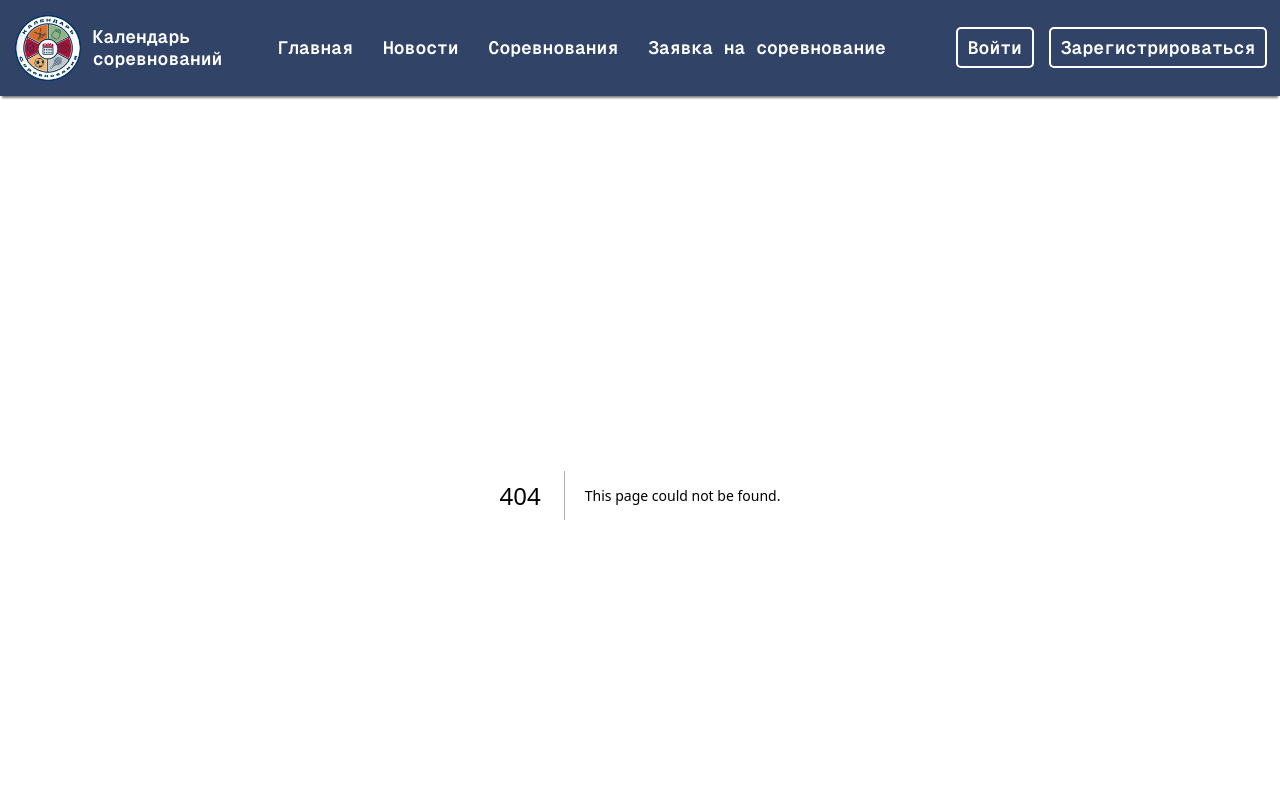
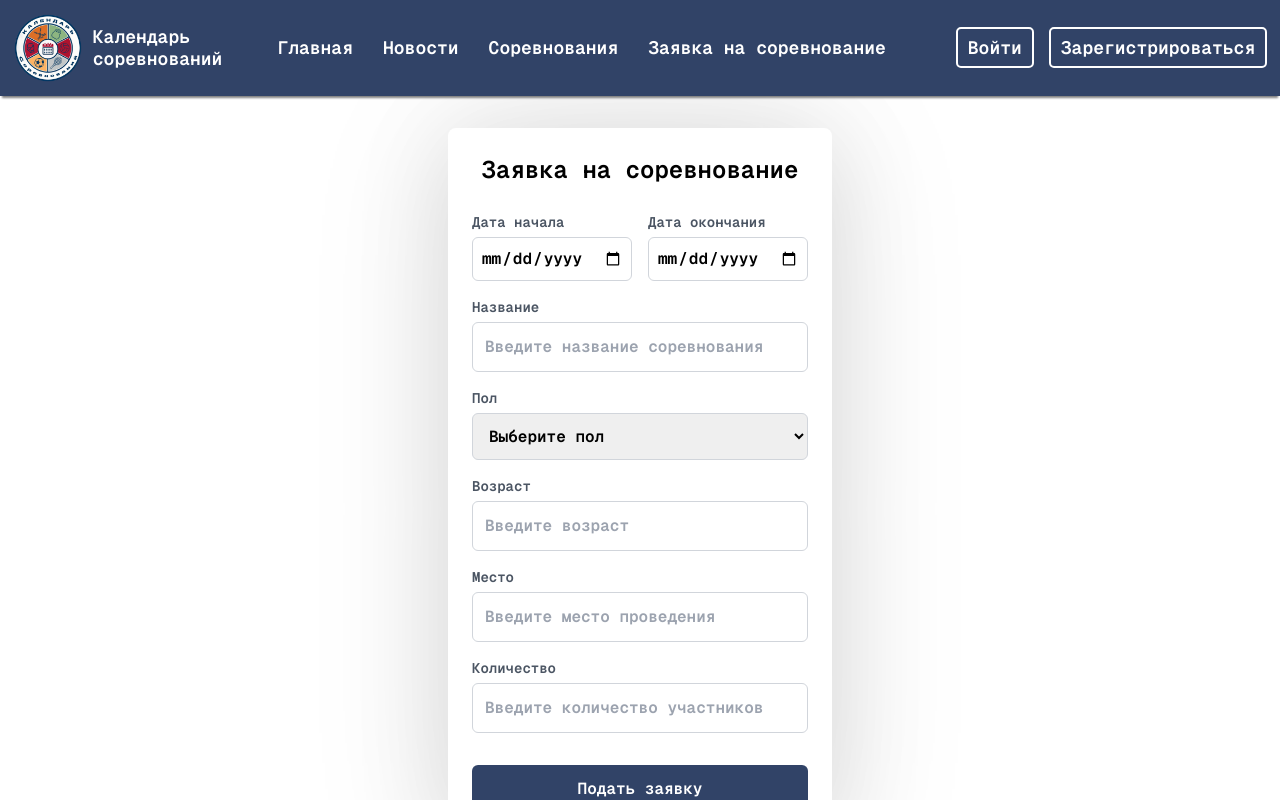
Before and after one commit to Fr1iix/calendar, a Next.js app in the folder client/: page /zayav_sorev in a window 1280 px wide. Before the commit this address had no page. Shown: the top 800 px of the page. Built offline with nearby package versions, Linux system fonts and the light colour scheme.

Commit message:
заявки на соревнования

```diff
--- a/client/src/app/Header/Header.tsx
+++ b/client/src/app/Header/Header.tsx
@@ -36,7 +36,7 @@ export default function Header() {
                     <Link href="/" className={styles.text}>Главная</Link>
                     <Link href="/news" className={styles.text}>Новости</Link>
                     <Link href="/CompetitionCalendar" className={styles.text}>Соревнования</Link>
-                    <Link href="/application" className={styles.text}>Заявка на соревнование</Link>
+                    <Link href="/zayav_sorev" className={styles.text}>Заявка на соревнование</Link>
                 </nav>
 
                 <div className={styles.authButtons}>
@@ -92,7 +92,7 @@ export default function Header() {
                     <Link href="/" className={styles.mobileLink} onClick={handleLinkClick}>Главная</Link>
                     <Link href="/news" className={styles.mobileLink} onClick={handleLinkClick}>Новости</Link>
                     <Link href="/CompetitionCalendar" className={styles.mobileLink} onClick={handleLinkClick}>Соревнования</Link>
-                    <Link href="/user" className={styles.mobileLink} onClick={handleLinkClick}>Ближайшие соревнования</Link>
+                    <Link href="/zayav_sorev" className={styles.text}>Заявка на соревнование</Link>
 
                     {user ? (
                         <>
--- /dev/null
+++ b/client/src/app/zayav_sorev/ZayavSorev.module.css
@@ -0,0 +1,81 @@
+.container {
+    max-width: 40rem;
+    margin: 2rem auto 0;
+    padding: 1.5rem;
+    background-color: #fff;
+    border-radius: 0.5rem;
+    box-shadow: 0 6px 100px rgba(0, 0, 0, 0.1), 0 10px 150px rgba(0, 0, 0, 0.1);
+}
+
+/* Заголовок */
+.title {
+    font-size: 1.5rem;
+    font-weight: bold;
+    text-align: center;
+    margin-bottom: 1.5rem;
+}
+
+/* Стили для формы */
+.form {
+    display: grid;
+    gap: 1rem;
+}
+
+.dateContainer {
+    display: flex;
+    gap: 1rem;
+    width: 100%;
+}
+
+.dateContainer .formGroup {
+    flex: 1;
+}
+
+.formGroup {
+    display: flex;
+    flex-direction: column;
+}
+
+.label {
+    font-size: 0.875rem;
+    font-weight: 500;
+    color: #4b5563;
+    margin-bottom: 0.25rem;
+}
+
+.input, .select {
+    padding: 0.75rem; /* Увеличил отступы внутри поля */
+    border: 1px solid #d1d5db;
+    border-radius: 0.375rem;
+    width: 100%;
+    transition: border-color 0.2s;
+    font-size: 1rem; /* Увеличил размер шрифта */
+}
+
+.dateContainer .input, .dateContainer .select {
+    padding: 0.5rem; /* Для полей даты можно оставить стандартные отступы */
+}
+
+.input:focus, .select:focus {
+    outline: none;
+    border-color: #314367;
+    box-shadow: 0 0 0 2px rgb(49, 67, 103);
+}
+
+/* Кнопка сохранения */
+.submitButton {
+    width: 100%;
+    padding: 0.75rem;
+    background-color: #314367;
+    color: white;
+    border-radius: 0.375rem;
+    font-weight: 600;
+    text-align: center;
+    cursor: pointer;
+    transition: background-color 0.2s;
+    margin-top: 1rem;
+}
+
+.submitButton:hover {
+    background-color: #2c3b5a;
+}
--- /dev/null
+++ b/client/src/app/zayav_sorev/page.tsx
@@ -0,0 +1,154 @@
+'use client'
+import React, { useState } from 'react';
+import styles from './ZayavSorev.module.css';
+
+const ZayavSorev = () => {
+    const [formData, setFormData] = useState({
+        dateStart: '',
+        dateEnd: '',
+        name: '',
+        gender: '',
+        age: '',
+        place: '',
+        quantity: ''
+    });
+
+    const handleInputChange = (e: React.ChangeEvent<HTMLInputElement | HTMLSelectElement>) => {
+        const { name, value } = e.target;
+        setFormData(prev => ({
+            ...prev,
+            [name]: value
+        }));
+    };
+
+    const handleSubmit = (e: React.FormEvent<HTMLFormElement>) => {
+        e.preventDefault();
+        console.log('Данные заявки:', formData);
+        // Здесь можно добавить логику отправки данных на сервер
+    };
+
+    return (
+        <div className={styles.container}>
+            <h2 className={styles.title}>Заявка на соревнование</h2>
+
+            <form onSubmit={handleSubmit} className={styles.form}>
+                <div className={styles.dateContainer}>
+                    <div className={styles.formGroup}>
+                        <label htmlFor="dateStart" className={styles.label}>
+                            Дата начала
+                        </label>
+                        <input
+                            type="date"
+                            id="dateStart"
+                            name="dateStart"
+                            value={formData.dateStart}
+                            onChange={handleInputChange}
+                            className={styles.input}
+                        />
+                    </div>
+
+                    <div className={styles.formGroup}>
+                        <label htmlFor="dateEnd" className={styles.label}>
+                            Дата окончания
+                        </label>
+                        <input
+                            type="date"
+                            id="dateEnd"
+                            name="dateEnd"
+                            value={formData.dateEnd}
+                            onChange={handleInputChange}
+                            className={styles.input}
+                        />
+                    </div>
+                </div>
+
+                <div className={styles.formGroup}>
+                    <label htmlFor="name" className={styles.label}>
+                        Название
+                    </label>
+                    <input
+                        type="text"
+                        id="name"
+                        name="name"
+                        value={formData.name}
+                        onChange={handleInputChange}
+                        className={styles.input}
+                        placeholder="Введите название соревнования"
+                    />
+                </div>
+
+                <div className={styles.formGroup}>
+                    <label htmlFor="gender" className={styles.label}>
+                        Пол
+                    </label>
+                    <select
+                        id="gender"
+                        name="gender"
+                        value={formData.gender}
+                        onChange={handleInputChange}
+                        className={styles.select}
+                    >
+                        <option value="">Выберите пол</option>
+                        <option value="male">Мужской</option>
+                        <option value="female">Женский</option>
+                        <option value="mixed">Смешанный</option>
+                    </select>
+                </div>
+
+                <div className={styles.formGroup}>
+                    <label htmlFor="age" className={styles.label}>
+                        Возраст
+                    </label>
+                    <input
+                        type="number"
+                        id="age"
+                        name="age"
+                        value={formData.age}
+                        onChange={handleInputChange}
+                        className={styles.input}
+                        placeholder="Введите возраст"
+                    />
+                </div>
+
+                <div className={styles.formGroup}>
+                    <label htmlFor="place" className={styles.label}>
+                        Место
+                    </label>
+                    <input
+                        type="text"
+                        id="place"
+                        name="place"
+                        value={formData.place}
+                        onChange={handleInputChange}
+                        className={styles.input}
+                        placeholder="Введите место проведения"
+                    />
+                </div>
+
+                <div className={styles.formGroup}>
+                    <label htmlFor="quantity" className={styles.label}>
+                        Количество
+                    </label>
+                    <input
+                        type="number"
+                        id="quantity"
+                        name="quantity"
+                        value={formData.quantity}
+                        onChange={handleInputChange}
+                        className={styles.input}
+                        placeholder="Введите количество участников"
+                    />
+                </div>
+
+                <button
+                    type="submit"
+                    className={styles.submitButton}
+                >
+                    Подать заявку
+                </button>
+            </form>
+        </div>
+    );
+};
+
+export default ZayavSorev;
```
